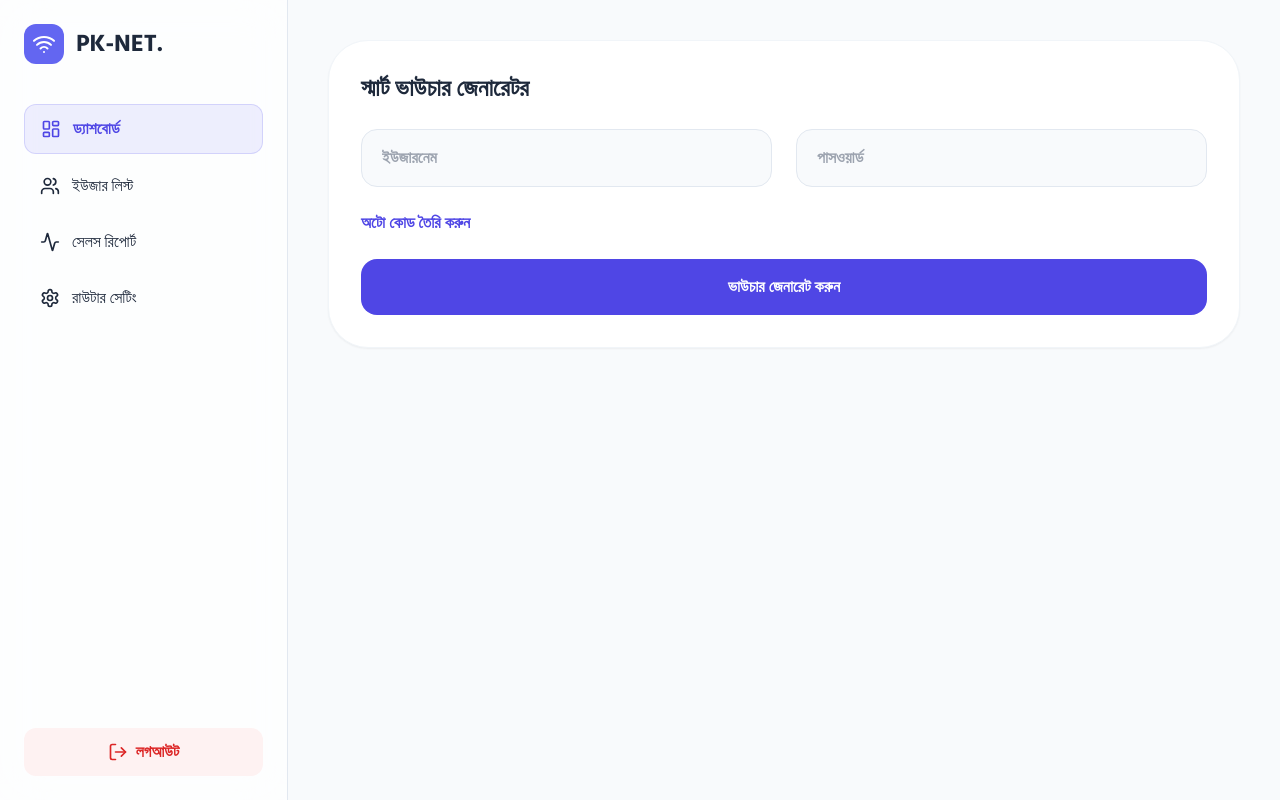
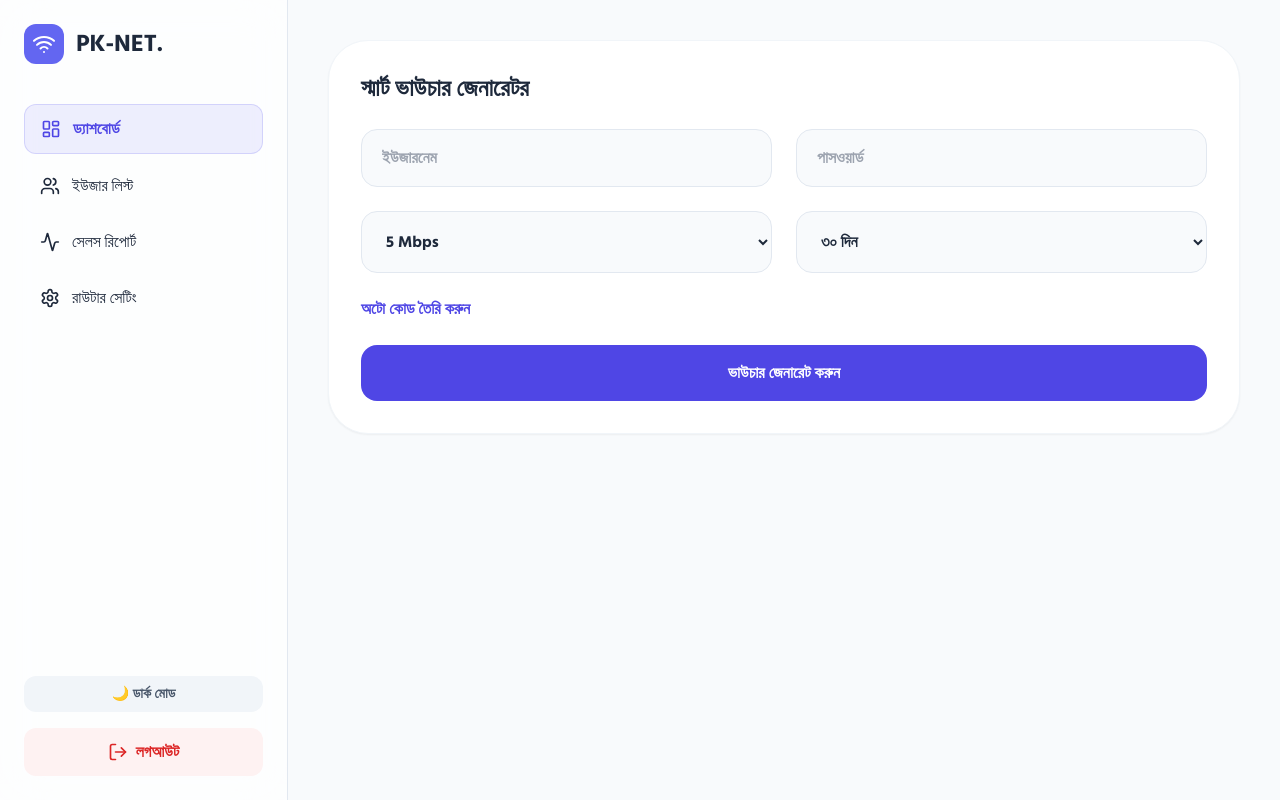
Before and after one commit to zahidhasansohag/PK-NET, a Next.js app: page / in a window 1280 px wide. Built offline with nearby package versions, Linux system fonts and the light colour scheme.

Commit message:
Update page.js

```diff
--- a/app/page.js
+++ b/app/page.js
@@ -1,11 +1,7 @@
 'use client';
 import React, { useState } from 'react';
-import Link from 'next/link'; // লিঙ্ক করার জন্য এটি জরুরি
-import { motion, AnimatePresence } from 'framer-motion';
-import {
-  Wifi, Users, Activity, CreditCard, Menu, Bell, Sun, Moon,
-  Copy, Check, LayoutDashboard, Settings, LogOut, Ticket, Zap, ShieldCheck
-} from 'lucide-react';
+import Link from 'next/link';
+import { Wifi, Users, Activity, LayoutDashboard, Settings, LogOut } from 'lucide-react';
 
 export default function PremiumDashboard() {
   const [loading, setLoading] = useState(false);
@@ -13,17 +9,24 @@ export default function PremiumDashboard() {
   const [copied, setCopied] = useState('');
   const [formData, setFormData] = useState({ username: '', password: '', package: '5Mbps', validity: '30d' });
   const [isDark, setIsDark] = useState(false);
+  const [generatedVoucher, setGeneratedVoucher] = useState(null);
 
   const showToast = (message, type = 'success') => {
     setToast({ show: true, message, type });
     setTimeout(() => setToast({ show: false, message: '', type: '' }), 3000);
   };
 
-  const handleCopy = (text, type) => {
-    navigator.clipboard.writeText(text);
-    setCopied(type);
-    showToast(`${type} কপি হয়েছে!`);
-    setTimeout(() => setCopied(''), 2000);
+  // BUG FIX #2: handleCopy এখন async — clipboard write await করে এবং
+  // error হলে catch করে। আগে silently fail করত।
+  const handleCopy = async (text, type) => {
+    try {
+      await navigator.clipboard.writeText(text);
+      setCopied(type);
+      showToast(`${type} কপি হয়েছে!`);
+      setTimeout(() => setCopied(''), 2000);
+    } catch {
+      showToast('কপি করতে ব্যর্থ হয়েছে!', 'error');
+    }
   };
 
   const generateRandom = () => {
@@ -31,40 +34,169 @@ export default function PremiumDashboard() {
     setFormData({ ...formData, username: code, password: code });
   };
 
+  // BUG FIX #3: handleGenerate যোগ করা হয়েছে।
+  // আগে form-এ কোনো onSubmit ছিল না — submit করলে পুরো পেজ reload হয়ে যেত।
+  const handleGenerate = (e) => {
+    e.preventDefault();
+    if (!formData.username || !formData.password) {
+      showToast('ইউজারনেম ও পাসওয়ার্ড দিন!', 'error');
+      return;
+    }
+    setLoading(true);
+    setTimeout(() => {
+      setGeneratedVoucher({
+        username: formData.username,
+        password: formData.password,
+        package: formData.package,
+        validity: formData.validity,
+      });
+      setLoading(false);
+      showToast('ভাউচার সফলভাবে তৈরি হয়েছে!');
+    }, 800);
+  };
+
   return (
     <div className={`min-h-screen transition-colors duration-500 font-medium ${isDark ? 'bg-slate-900 text-slate-100' : 'bg-[#f8fafc] text-slate-800'}`}>
-
       <div className="flex h-screen overflow-hidden">
 
-        {/* সাইডবার - লিঙ্কসহ */}
+        {/* সাইডবার */}
         <aside className={`hidden lg:flex flex-col w-72 border-r ${isDark ? 'bg-slate-900/50 border-slate-800' : 'bg-white/70 border-slate-200'} backdrop-blur-xl p-6 z-20`}>
-          <div className="flex items-center gap-3 mb-10"><div className="w-10 h-10 bg-indigo-500 rounded-xl flex items-center justify-center"><Wifi className="text-white" /></div><h1 className="text-2xl font-extrabold">PK-NET.</h1></div>
+          <div className="flex items-center gap-3 mb-10">
+            <div className="w-10 h-10 bg-indigo-500 rounded-xl flex items-center justify-center">
+              <Wifi className="text-white" />
+            </div>
+            <h1 className="text-2xl font-extrabold">PK-NET.</h1>
+          </div>
 
           <nav className="space-y-2 flex-1">
-            <Link href="/" className="flex items-center gap-3 px-4 py-3 rounded-xl bg-indigo-500/10 text-indigo-600 font-bold border border-indigo-500/20"><LayoutDashboard className="w-5 h-5" /> ড্যাশবোর্ড</Link>
-            <Link href="/users" className="flex items-center gap-3 px-4 py-3 rounded-xl hover:bg-slate-100 transition-all"><Users className="w-5 h-5" /> ইউজার লিস্ট</Link>
-            <Link href="/reports" className="flex items-center gap-3 px-4 py-3 rounded-xl hover:bg-slate-100 transition-all"><Activity className="w-5 h-5" /> সেলস রিপোর্ট</Link>
-            <Link href="/routers" className="flex items-center gap-3 px-4 py-3 rounded-xl hover:bg-slate-100 transition-all"><Settings className="w-5 h-5" /> রাউটার সেটিং</Link>
+            <Link href="/" className="flex items-center gap-3 px-4 py-3 rounded-xl bg-indigo-500/10 text-indigo-600 font-bold border border-indigo-500/20">
+              <LayoutDashboard className="w-5 h-5" /> ড্যাশবোর্ড
+            </Link>
+            {/* BUG FIX #4: dark mode-এ sidebar link hover color ঠিক করা হয়েছে */}
+            <Link href="/users" className={`flex items-center gap-3 px-4 py-3 rounded-xl transition-all ${isDark ? 'hover:bg-white/10' : 'hover:bg-slate-100'}`}>
+              <Users className="w-5 h-5" /> ইউজার লিস্ট
+            </Link>
+            <Link href="/reports" className={`flex items-center gap-3 px-4 py-3 rounded-xl transition-all ${isDark ? 'hover:bg-white/10' : 'hover:bg-slate-100'}`}>
+              <Activity className="w-5 h-5" /> সেলস রিপোর্ট
+            </Link>
+            <Link href="/routers" className={`flex items-center gap-3 px-4 py-3 rounded-xl transition-all ${isDark ? 'hover:bg-white/10' : 'hover:bg-slate-100'}`}>
+              <Settings className="w-5 h-5" /> রাউটার সেটিং
+            </Link>
           </nav>
 
-          <button onClick={() => { fetch('/api/auth/logout', {method: 'POST'}); window.location.href='/login'; }} className="w-full flex items-center justify-center gap-2 py-3 rounded-xl bg-red-50 text-red-600 font-bold"><LogOut className="w-5 h-5" /> লগআউট</button>
+          <div className="flex items-center gap-3 mb-4">
+            <button
+              onClick={() => setIsDark(!isDark)}
+              className={`flex-1 py-2 rounded-xl text-sm font-bold transition-all ${isDark ? 'bg-slate-700 text-slate-100' : 'bg-slate-100 text-slate-600'}`}
+            >
+              {isDark ? '☀ লাইট মোড' : '🌙 ডার্ক মোড'}
+            </button>
+          </div>
+
+          <button
+            onClick={() => { fetch('/api/auth/logout', { method: 'POST' }); window.location.href = '/login'; }}
+            className="w-full flex items-center justify-center gap-2 py-3 rounded-xl bg-red-50 text-red-600 font-bold"
+          >
+            <LogOut className="w-5 h-5" /> লগআউট
+          </button>
         </aside>
 
         {/* মেইন কন্টেন্ট */}
         <main className="flex-1 h-full overflow-y-auto p-6 lg:p-10">
           <div className="max-w-[1600px] mx-auto">
 
-            {/* ভাউচার জেনারেটর ফর্ম */}
+            {/* টোস্ট */}
+            <div className={`fixed top-6 left-1/2 -translate-x-1/2 z-50 transition-all duration-300 transform ${toast.show ? 'translate-y-0 opacity-100' : '-translate-y-10 opacity-0 pointer-events-none'}`}>
+              <div className={`px-6 py-3 rounded-full shadow-lg font-bold flex items-center gap-2 ${toast.type === 'error' ? 'bg-red-500 text-white' : 'bg-emerald-500 text-white'}`}>
+                {toast.message}
+              </div>
+            </div>
+
+            {/* ভাউচার জেনারেটর */}
             <div className={`rounded-[2.5rem] p-8 border ${isDark ? 'bg-slate-800/40 border-slate-700' : 'bg-white border-slate-100 shadow-sm'}`}>
               <h3 className="text-2xl font-bold mb-6">স্মার্ট ভাউচার জেনারেটর</h3>
-              <form className="space-y-6">
+
+              {/* BUG FIX #3 (continued): onSubmit={handleGenerate} যোগ করা হয়েছে */}
+              <form onSubmit={handleGenerate} className="space-y-6">
                 <div className="grid grid-cols-1 md:grid-cols-2 gap-6">
-                  <input type="text" value={formData.username} onChange={(e) => setFormData({...formData, username: e.target.value})} className="w-full px-5 py-4 rounded-2xl bg-slate-50 border border-slate-200 outline-none font-bold" placeholder="ইউজারনেম" />
-                  <input type="text" value={formData.password} onChange={(e) => setFormData({...formData, password: e.target.value})} className="w-full px-5 py-4 rounded-2xl bg-slate-50 border border-slate-200 outline-none font-bold" placeholder="পাসওয়ার্ড" />
+                  <input
+                    type="text"
+                    value={formData.username}
+                    onChange={(e) => setFormData({ ...formData, username: e.target.value })}
+                    className={`w-full px-5 py-4 rounded-2xl border outline-none font-bold ${isDark ? 'bg-slate-700 border-slate-600 text-slate-100' : 'bg-slate-50 border-slate-200'}`}
+                    placeholder="ইউজারনেম"
+                  />
+                  <input
+                    type="text"
+                    value={formData.password}
+                    onChange={(e) => setFormData({ ...formData, password: e.target.value })}
+                    className={`w-full px-5 py-4 rounded-2xl border outline-none font-bold ${isDark ? 'bg-slate-700 border-slate-600 text-slate-100' : 'bg-slate-50 border-slate-200'}`}
+                    placeholder="পাসওয়ার্ড"
+                  />
                 </div>
-                <button type="button" onClick={generateRandom} className="text-indigo-600 font-bold">অটো কোড তৈরি করুন</button>
-                <button type="submit" className="w-full bg-indigo-600 text-white font-bold py-4 rounded-2xl hover:bg-indigo-700 transition-all">ভাউচার জেনারেট করুন</button>
+
+                <div className="grid grid-cols-1 md:grid-cols-2 gap-6">
+                  <select
+                    value={formData.package}
+                    onChange={(e) => setFormData({ ...formData, package: e.target.value })}
+                    className={`w-full px-5 py-4 rounded-2xl border outline-none font-bold ${isDark ? 'bg-slate-700 border-slate-600 text-slate-100' : 'bg-slate-50 border-slate-200'}`}
+                  >
+                    <option value="2Mbps">2 Mbps</option>
+                    <option value="5Mbps">5 Mbps</option>
+                    <option value="10Mbps">10 Mbps</option>
+                  </select>
+                  <select
+                    value={formData.validity}
+                    onChange={(e) => setFormData({ ...formData, validity: e.target.value })}
+                    className={`w-full px-5 py-4 rounded-2xl border outline-none font-bold ${isDark ? 'bg-slate-700 border-slate-600 text-slate-100' : 'bg-slate-50 border-slate-200'}`}
+                  >
+                    <option value="1d">১ দিন</option>
+                    <option value="7d">৭ দিন</option>
+                    <option value="15d">১৫ দিন</option>
+                    <option value="30d">৩০ দিন</option>
+                  </select>
+                </div>
+
+                <button type="button" onClick={generateRandom} className="text-indigo-600 font-bold">
+                  অটো কোড তৈরি করুন
+                </button>
+
+                <button
+                  type="submit"
+                  disabled={loading}
+                  className={`w-full text-white font-bold py-4 rounded-2xl transition-all ${loading ? 'bg-indigo-400 cursor-wait' : 'bg-indigo-600 hover:bg-indigo-700'}`}
+                >
+                  {loading ? 'তৈরি হচ্ছে...' : 'ভাউচার জেনারেট করুন'}
+                </button>
               </form>
+
+              {/* জেনারেটেড ভাউচার প্রিভিউ */}
+              {generatedVoucher && (
+                <div className={`mt-8 p-6 rounded-2xl border-2 border-dashed ${isDark ? 'border-indigo-500/40 bg-slate-700/40' : 'border-indigo-200 bg-indigo-50'}`}>
+                  <h4 className="font-bold text-lg mb-4 text-indigo-600">✅ ভাউচার রেডি</h4>
+                  <div className="grid grid-cols-2 gap-4">
+                    {[
+                      { label: 'ইউজারনেম', val: generatedVoucher.username, key: 'username' },
+                      { label: 'পাসওয়ার্ড', val: generatedVoucher.password, key: 'password' },
+                      { label: 'প্যাকেজ', val: generatedVoucher.package, key: 'package' },
+                      { label: 'মেয়াদ', val: generatedVoucher.validity, key: 'validity' },
+                    ].map(({ label, val, key }) => (
+                      <div key={key} className={`p-3 rounded-xl flex items-center justify-between gap-2 ${isDark ? 'bg-slate-600' : 'bg-white'}`}>
+                        <div>
+                          <p className="text-xs text-slate-500 mb-0.5">{label}</p>
+                          <p className="font-bold">{val}</p>
+                        </div>
+                        <button
+                          onClick={() => handleCopy(val, label)}
+                          className="text-indigo-500 hover:text-indigo-700 text-xs font-bold px-2 py-1 rounded-lg hover:bg-indigo-50 transition-all"
+                        >
+                          {copied === label ? '✓' : 'কপি'}
+                        </button>
+                      </div>
+                    ))}
+                  </div>
+                </div>
+              )}
             </div>
 
           </div>
```
